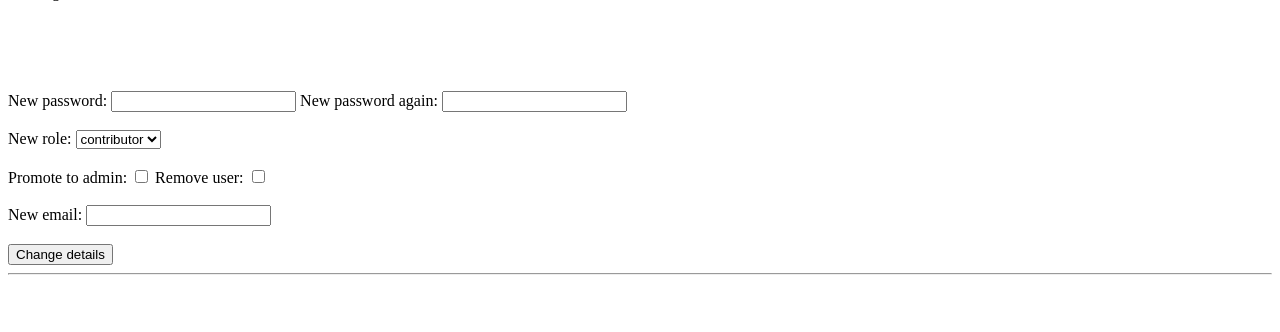
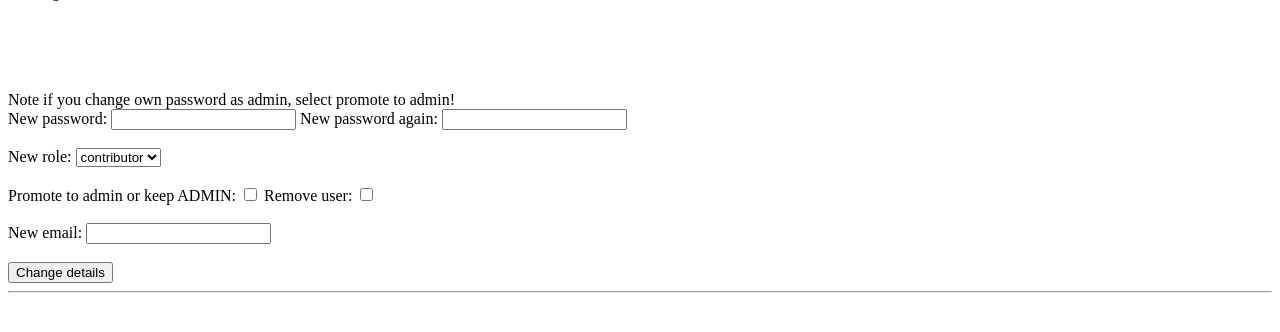
Before and after one commit to forstjoh/discussing-app-jf, a Flask app: template templates/usersdetails.html in a window 1280 px wide. Shown: the part 403-735 px from the top of the page. Run offline with Flask 2, Linux system fonts and the light colour scheme; the template is opened without the code that fills it, so the values that code supplies are empty; the visitor is signed in with stand-in values (Sample User, id 1).

Commit message:
admin password change fix

```diff
--- a/routes.py
+++ b/routes.py
@@ -35,12 +35,13 @@ def changeuser():
                     return redirect("/home?stoken="+session["csrf_token"])
                 else:
                     return render_template("error.html", message="Cannot remove user "+username)
+        newrole = request.form["newrole"]
         promo = request.form.getlist('promoteadmin')
         if len(promo) >0:
             app.logger.info(promo[0])
             if promo[0] == "yes":
                 newrole = "admin"
-        newrole = request.form["newrole"]
+
         newemail = request.form["newemail"]
         newpassword = request.form["newpassword"]
         newpassword2 = request.form["newpassword2"]
--- a/templates/usersdetails.html
+++ b/templates/usersdetails.html
@@ -48,7 +48,8 @@ Last login: {{ details.last_login }}
   {% if session.name == details.username or session.role == "admin" %}
 
   <form action="/changeuser" method="post" onSubmit = "return checkPassword(this)">
-
+    Note if you change own password as admin, select promote to admin!
+    <br>
     New password:   <input type="text" name="newpassword">
     New password again:   <input type="text" name="newpassword2">
     <br><br>
@@ -61,7 +62,7 @@ Last login: {{ details.last_login }}
     <br>
     {% if session.role == "admin" %}
     <br>
-    Promote to admin:
+    Promote to admin or keep ADMIN:
         <input type="checkbox" name="promoteadmin" value="yes">
     Remove user:
         <input type="checkbox" name="remove" value="yes">
```
